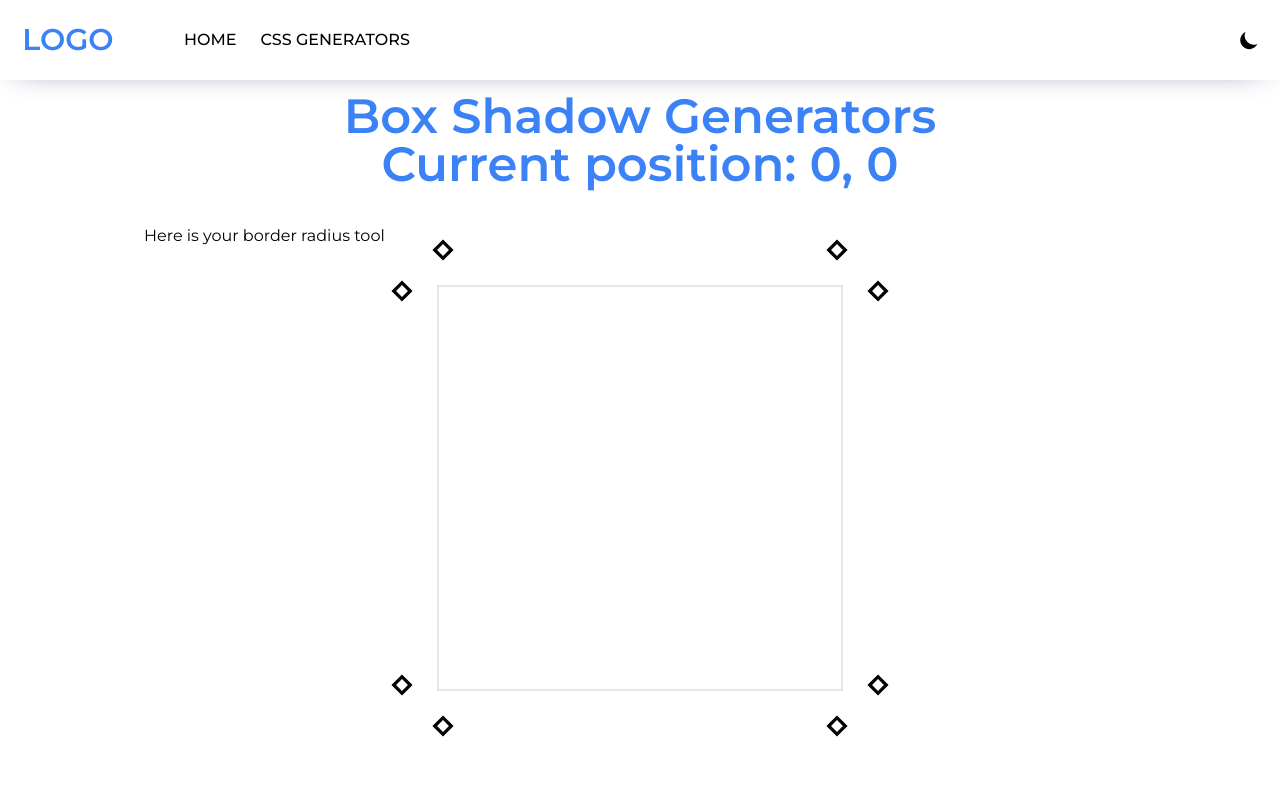
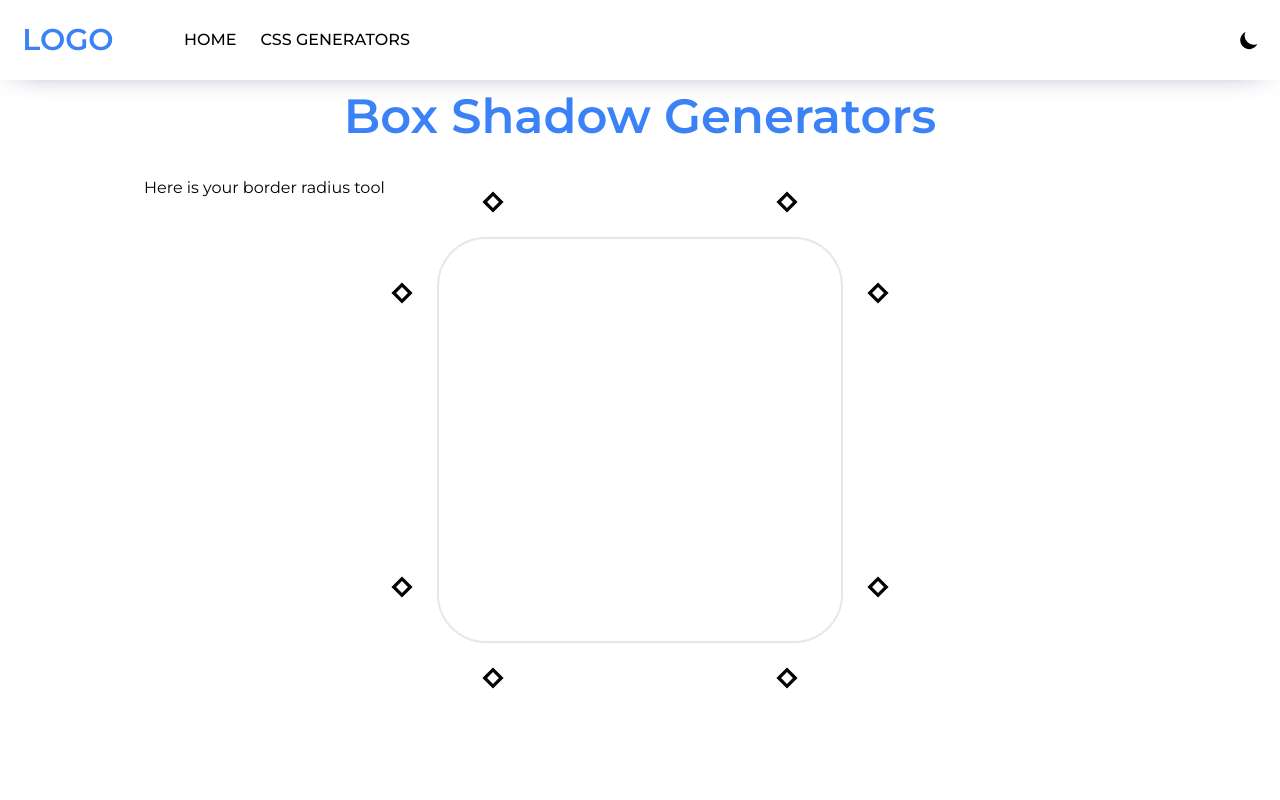
Before and after one commit to sahiltallnia222/next-web-app, a Next.js app: page /css-generators/border-radius-generator in a window 1280 px wide. Shown: the top 800 px of the page. Built offline with nearby package versions, Linux system fonts and the light colour scheme.

Commit message:
border radius

```diff
--- a/pages/css-generators/border-radius-generator.js
+++ b/pages/css-generators/border-radius-generator.js
@@ -1,10 +1,12 @@
 import Head from "next/head";
 import { useRef, useEffect, useState } from "react";
-import Draggable, { DraggableCore } from "react-draggable";
+import Draggable from "react-draggable";
 import {VscDebugBreakpointLogUnverified} from 'react-icons/vsc'
 
 
+
 export default function BorderRadiusGenerator() {
+
   const borderBoxParentRef = useRef();
   const borderBoxRef = useRef();
   const leftYTRef = useRef();
@@ -15,14 +17,16 @@ export default function BorderRadiusGenerator() {
   const bottomXLRef=useRef();
   const topXRRef=useRef();
   const bottomXRRef=useRef();
-  const bRef=useRef()
   const [dotMargin, setDotMargin] = useState(0);
   const [bounds,setBounds]=useState({ left:0,top:0,right:0,bottom:0})
-  const [position, setPosition] = useState({ x: 0, y: 0 });
   const [radiusValues,setRadiusValues]=useState({YLT:0,YLB:0,YRT:0,YRB:0,XTL:0,XTR:0,XBL:0,XBR:0})
-  const handleDrag = (e, data) => {
-    setPosition({ x: data.x, y: data.y });
+  // const [borderRadius,setBorderRadius]=useState(``);
+  const handleDrag = (e, data,pos,axis) => {
+    let values={...radiusValues}
+    values[pos]=Math.abs(parseInt((data[axis]*100)/(bounds.bottom)))
+    setRadiusValues(values)
   };
+
   useEffect(() => {
     const handleResize = () => {
       if (borderBoxParentRef.current && borderBoxRef.current) {
@@ -35,16 +39,25 @@ export default function BorderRadiusGenerator() {
         values.right=height-34;
         values.left=-height+34;
         setBounds(values)
+        values={...radiusValues}
+
+        values.YLT=Math.abs(parseInt((50*100)/(height - 34)));
+        values.YLB=Math.abs(parseInt((50*100)/(height - 34)));
+        values.YRT=Math.abs(parseInt((50*100)/(height - 34)));
+        values.YRB=Math.abs(parseInt((50*100)/(height - 34)));
+        values.XTL=Math.abs(parseInt((50*100)/(height - 34)));
+        values.XTR=Math.abs(parseInt((50*100)/(height - 34)));
+        values.XBL=Math.abs(parseInt((50*100)/(height - 34)));
+        values.XBR=Math.abs(parseInt((50*100)/(height - 34)));
+        setRadiusValues(values)
+        // setBorderRadius(`${Math.abs(parseInt((50*100)/(bounds.bottom)))}% ${radiusValues.XTR}% ${radiusValues.XBR}% ${radiusValues.XBL}% / ${radiusValues.YLT}% ${radiusValues.YRT}% ${radiusValues.YRB}% ${radiusValues.YLB}%`)
       }
     };
     window.addEventListener("resize", handleResize);
     handleResize();
     return () => window.removeEventListener("resize", handleResize);
   }, []);
-   const handleRadiusValues=(x)=>{
-
-   }
-  console.log(radiusValues);
+  let borderRadius=`${radiusValues.XTL}% ${radiusValues.XTR}% ${radiusValues.XBR}% ${radiusValues.XBL}% / ${radiusValues.YLT}% ${radiusValues.YRT}% ${radiusValues.YRB}% ${radiusValues.YLB}%`;
   return (
     <>
       <Head>
@@ -55,7 +68,6 @@ export default function BorderRadiusGenerator() {
           <div className="lg:w-[64rem] mx-auto w-full dark:bg-[#0f172a]">
             <h1 className="text-3xl md:text-5xl text-blue-500 text-center font-semibold pb-5  pt-3">
               Box Shadow Generators
-              <p>Current position: {position.x}, {parseInt((position.y*100)/(bounds.bottom))}</p>
             </h1>
             <div className="p-4 w-full dark:text-white">
               Here is your border radius tool
@@ -63,36 +75,35 @@ export default function BorderRadiusGenerator() {
                 ref={borderBoxParentRef}
                 className="border-2 border-white w-[88vw] md:w-[30rem] h-[88vw] md:h-[30rem] mx-auto flex justify-center items-center relative"
               >
-                <div
-                  className="w-[90%] h-[90%] flex items-center justify-center"
-                  ref={borderBoxRef}
-                ><div className="w-[95%] h-[95%] border-2" ref={bRef}></div></div>
-                <Draggable onDrag={handleDrag} axis="y" nodeRef={leftYTRef} position={null} bounds={{ left: 0, top: 0, right: 0,  bottom: bounds.bottom}} scale={1} >
+                <div className="w-[90%] h-[90%] flex items-center justify-center" ref={borderBoxRef}
+                >
+                  <div className="w-[95%] h-[95%] border-2" style={{borderRadius:borderRadius}}></div>
+                </div>
+                <Draggable onDrag={(e,data)=>{handleDrag(e,data,'YLT','y')}} axis="y" nodeRef={leftYTRef} defaultPosition={{x:0,y:50}} bounds={{ left: 0, top: 0, right: 0,  bottom: bounds.bottom}} scale={1} >
                   <div ref={leftYTRef} className="absolute cursor-pointer left-[-17px] flex items-center justify-center" style={{ top: `${dotMargin}px` }} ><VscDebugBreakpointLogUnverified size={'34px'}/></div>
                 </Draggable>
 
-                <Draggable  axis="y" nodeRef={rightYTRef} position={null} bounds={{ left: 0, top: 0, right: 0,  bottom: bounds.bottom}} scale={1} >
+                <Draggable onDrag={(e,data)=>{handleDrag(e,data,'YRT','y')}}   axis="y" nodeRef={rightYTRef} defaultPosition={{x:0,y:50}}  bounds={{ left: 0, top: 0, right: 0,  bottom: bounds.bottom}} scale={1} >
                   <div ref={rightYTRef} className="absolute cursor-pointer right-[-17px] flex items-center justify-center" style={{ top: `${dotMargin}px` }} ><VscDebugBreakpointLogUnverified size={'34px'}/></div>
                 </Draggable>
 
-                <Draggable  axis="y" nodeRef={leftYBRef} position={null} bounds={{ left: 0, top: bounds.top, right: 0,  bottom:0}}  scale={1} >
+                <Draggable onDrag={(e,data)=>{handleDrag(e,data,'YLB','y')}}   axis="y" nodeRef={leftYBRef} defaultPosition={{x:0,y:-50}}  bounds={{ left: 0, top: bounds.top, right: 0,  bottom:0}}  scale={1} >
                   <div ref={leftYBRef} className="absolute cursor-pointer left-[-17px] flex items-center justify-center" style={{ bottom: `${dotMargin}px` }} ><VscDebugBreakpointLogUnverified size={'34px'}/></div>
                 </Draggable>
-                <Draggable  axis="y" nodeRef={rightYBRef} position={null} bounds={{ left: 0, top: bounds.top, right: 0,  bottom: 0}}  scale={1} >
+                <Draggable onDrag={(e,data)=>{handleDrag(e,data,'YRB','y')}}  axis="y" nodeRef={rightYBRef} defaultPosition={{x:0,y:-50}}  bounds={{ left: 0, top: bounds.top, right: 0,  bottom: 0}}  scale={1} >
                   <div ref={rightYBRef} className="absolute cursor-pointer right-[-17px] flex items-center justify-center" style={{ bottom: `${dotMargin}px` }} ><VscDebugBreakpointLogUnverified size={'34px'}/></div>
                 </Draggable>
 
-
-                <Draggable  axis="x" nodeRef={topXLRef} position={null} bounds={{ left: 0, top: 0, right: bounds.right,  bottom: 0}} scale={1} >
+                <Draggable onDrag={(e,data)=>{handleDrag(e,data,'XTL','x')}}  axis="x" nodeRef={topXLRef} defaultPosition={{x:50,y:0}} bounds={{ left: 0, top: 0, right: bounds.right,  bottom: 0}} scale={1} >
                   <div ref={topXLRef} className="absolute cursor-pointer top-[-17px] flex items-center justify-center" style={{ left: `${dotMargin}px` }} ><VscDebugBreakpointLogUnverified size={'34px'}/></div>
                 </Draggable>
-                <Draggable  axis="x" nodeRef={bottomXLRef} position={null} bounds={{ left: 0, top: 0, right: bounds.right,  bottom: 0}} scale={1} >
+                <Draggable onDrag={(e,data)=>{handleDrag(e,data,'XBL','x')}}  axis="x" nodeRef={bottomXLRef} defaultPosition={{x:50,y:0}}  bounds={{ left: 0, top: 0, right: bounds.right,  bottom: 0}} scale={1} >
                   <div ref={bottomXLRef} className="absolute cursor-pointer bottom-[-17px] flex items-center justify-center" style={{ left: `${dotMargin}px` }} ><VscDebugBreakpointLogUnverified size={'34px'}/></div>
                 </Draggable>
-                <Draggable  axis="x" nodeRef={topXRRef} position={null} bounds={{ left: bounds.left, top: 0, right: 0,  bottom: 0}} scale={1} >
+                <Draggable onDrag={(e,data)=>{handleDrag(e,data,'XTR','x')}}  axis="x" nodeRef={topXRRef} defaultPosition={{x:-50,y:0}}  bounds={{ left: bounds.left, top: 0, right: 0,  bottom: 0}} scale={1} >
                   <div ref={topXRRef} className="absolute cursor-pointer top-[-17px] flex items-center justify-center" style={{ right: `${dotMargin}px` }} ><VscDebugBreakpointLogUnverified size={'34px'}/></div>
                 </Draggable>
-                <Draggable  axis="x" nodeRef={bottomXRRef} position={null} bounds={{ left: bounds.left, top: 0, right: 0,  bottom: 0}} scale={1} >
+                <Draggable onDrag={(e,data)=>{handleDrag(e,data,'XBR','x')}}  axis="x" nodeRef={bottomXRRef} defaultPosition={{x:-50,y:0}}  bounds={{ left: bounds.left, top: 0, right: 0,  bottom: 0}} scale={1} >
                   <div ref={bottomXRRef} className="absolute cursor-pointer  bottom-[-17px] flex items-center justify-center" style={{ right: `${dotMargin}px` }}><VscDebugBreakpointLogUnverified size={'34px'}/></div>
                 </Draggable>
               </div>
```
